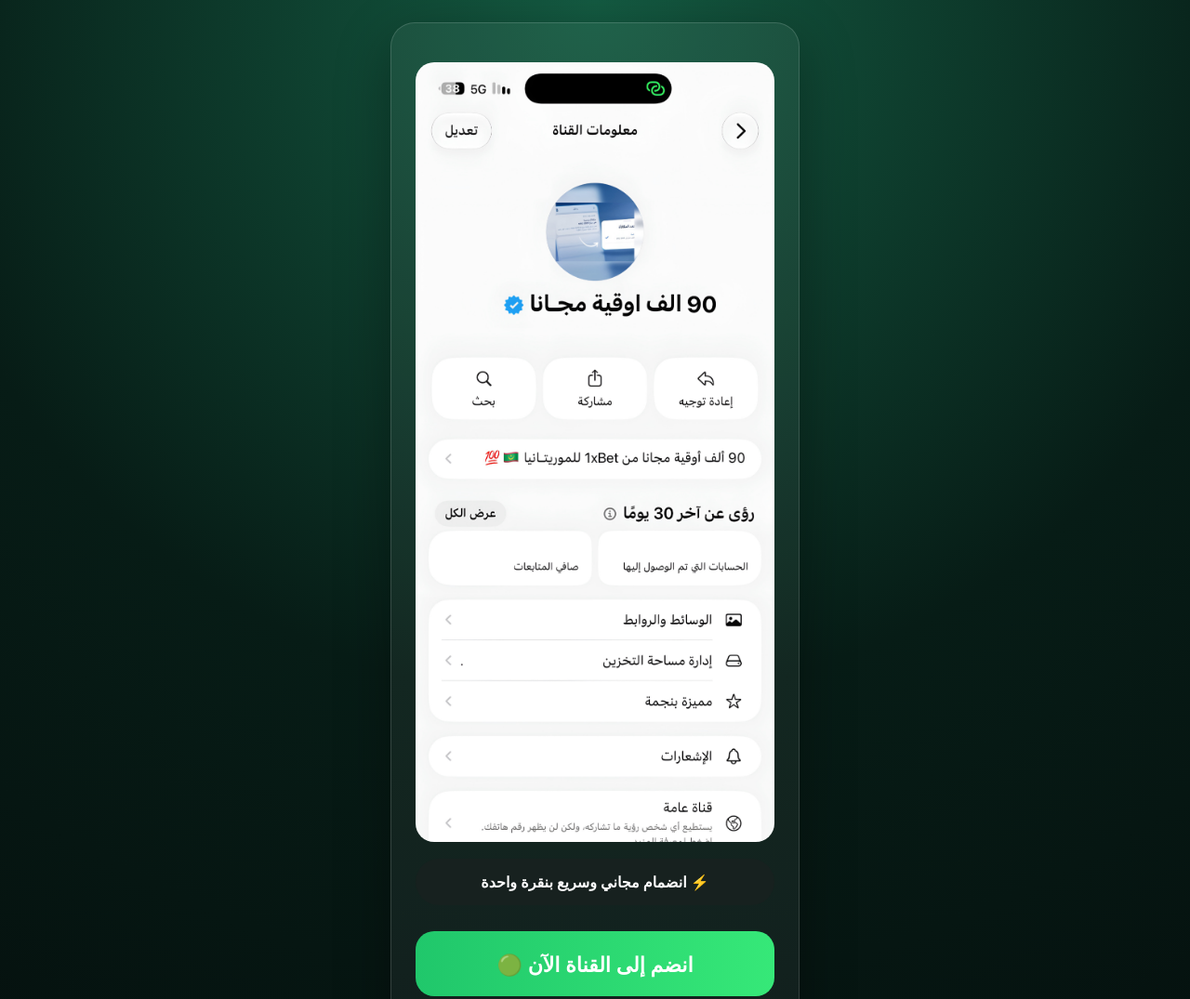
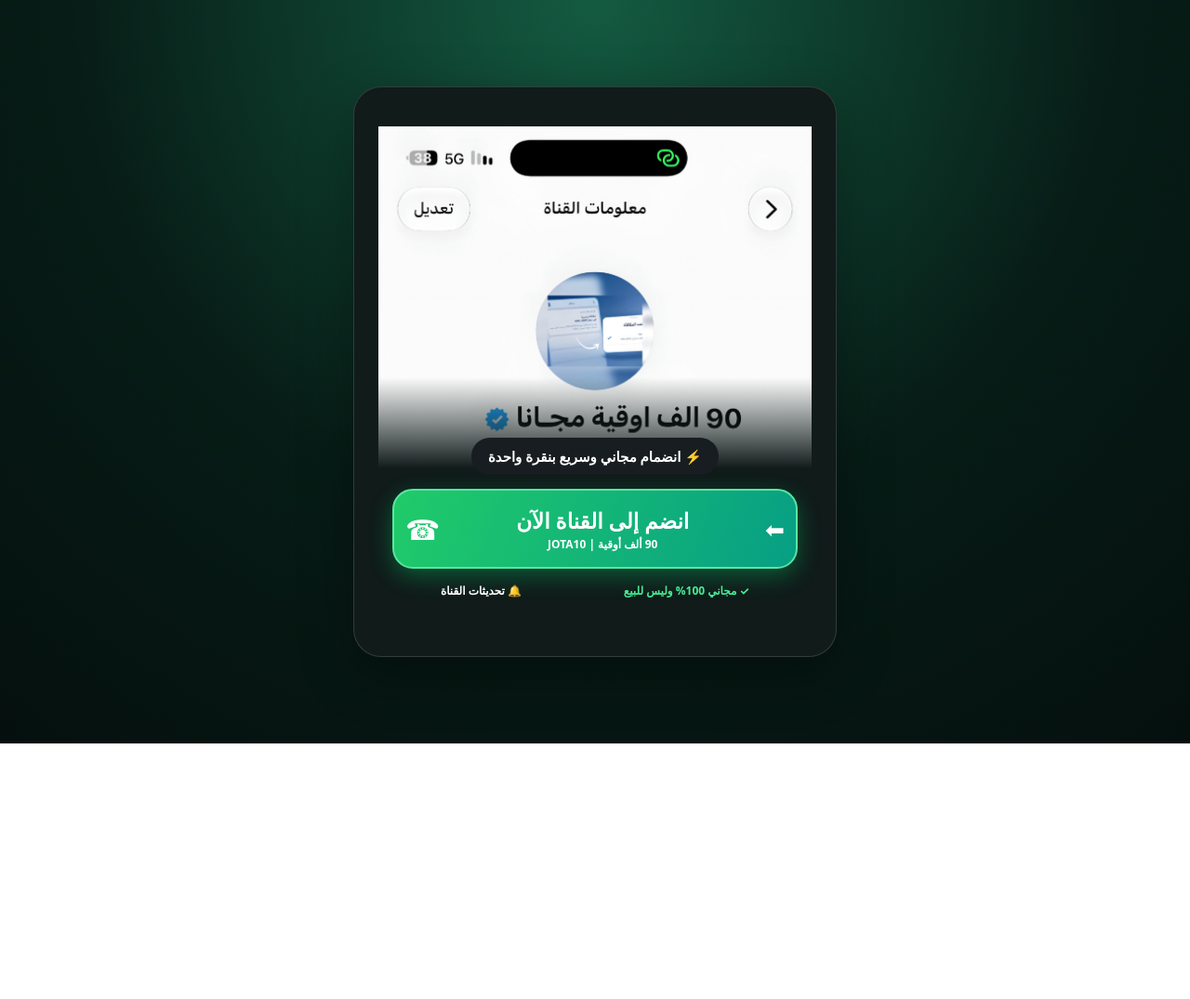
Before and after one commit to mohamed333953-source/jota-whatsapp, a plain HTML site: page index.html in a window 1280 px wide. Shown: the top 1075 px of the page at 93% size. After the commit the page ends 800 px from the top, so only its background shows below. Drawn offline with Linux system fonts and the light colour scheme.

Commit message:
Update index.html

```diff
--- a/index.html
+++ b/index.html
@@ -7,28 +7,36 @@
 <style>
 *{box-sizing:border-box}body{margin:0;min-height:100vh;display:grid;place-items:center;background:radial-gradient(circle at 50% 0%,#145b42 0%,#071c16 55%,#05100e 100%);font-family:system-ui,-apple-system,'Segoe UI',sans-serif;color:#fff;padding:24px}.card{width:min(100%,440px);padding:42px 26px;background:#ffffff0d;border:1px solid #ffffff25;border-radius:26px;text-align:center;box-shadow:0 18px 60px #0005}.logo{display:grid;place-items:center;width:94px;height:94px;margin:auto auto 22px;background:#1ed760;border-radius:24px;color:#062a17;font-size:30px;font-weight:900;box-shadow:0 12px 35px #1ed76035}h1{font-size:32px;margin:0 0 10px}p{color:#c8d9d0;line-height:1.9;margin:0 0 28px}.btn{display:block;text-decoration:none;background:#25d366;color:#082815;font-weight:800;font-size:18px;padding:18px 14px;border-radius:16px;transition:transform .2s,background .2s}.btn:hover{background:#40e87c;transform:translateY(-2px)}.foot{margin-top:24px;color:#a1b5a9;font-size:13px}
 </style>
-</head><body>
-<main class="card">
+<body>
+<main class="card" style="width:min(94vw,520px);position:relative;overflow:hidden;border-radius:30px;background:#101b1a;">
 
 <img src="IMG_0791.JPEG" alt="صورة القناة"
-style="width:100%;height:auto;display:block;border-radius:20px;">
+style="display:block;width:100%;height:440px;object-fit:cover;object-position:top;">
 
-<div style="text-align:center;margin-top:18px;">
+<div style="position:relative;margin-top:-170px;padding:65px 15px 20px;background:linear-gradient(to bottom,transparent,#101b1a 38%);text-align:center;">
 
-<p style="background:#17211f;color:white;border-radius:30px;padding:10px;font-weight:bold;">
+<div style="display:inline-block;background:#171d20;color:white;border-radius:30px;padding:10px 18px;font-size:15px;font-weight:bold;margin-bottom:15px;">
 ⚡ انضمام مجاني وسريع بنقرة واحدة
-</p>
+</div>
 
 <a href="https://whatsapp.com/channel/0029Vb8HNGeInlqRlc6b5y46"
-style="display:block;background:linear-gradient(90deg,#20c76b,#36e878);color:white;text-decoration:none;padding:20px 10px;border-radius:20px;font-size:22px;font-weight:bold;">
-انضم إلى القناة الآن 🟢
+style="display:flex;align-items:center;justify-content:space-between;gap:8px;text-decoration:none;background:linear-gradient(110deg,#20cb69,#079f85);color:white;padding:15px 12px;border-radius:22px;border:2px solid #58e6a1;box-shadow:0 8px 25px #00d87555;">
+
+<span style="font-size:25px;">⬅</span>
+
+<span style="font-size:23px;font-weight:bold;line-height:1.5;">
+انضم إلى القناة الآن
+<small style="display:block;font-size:12px;">90 ألف أوقية | JOTA10</small>
+</span>
+
+<span style="font-size:30px;">☎</span>
 </a>
 
-<p style="color:#35e77a;font-weight:bold;margin-top:16px;">
-✅ مجاني 100% وليس للبيع
-</p>
+<div style="display:flex;justify-content:space-around;gap:6px;margin-top:15px;color:#48ec95;font-size:12px;font-weight:bold;">
+<span>✓ مجاني 100% وليس للبيع</span>
+<span style="color:white;">🔔 تحديثات القناة</span>
+</div>
 
 </div>
 </main>
 </body>
-</html>
```
